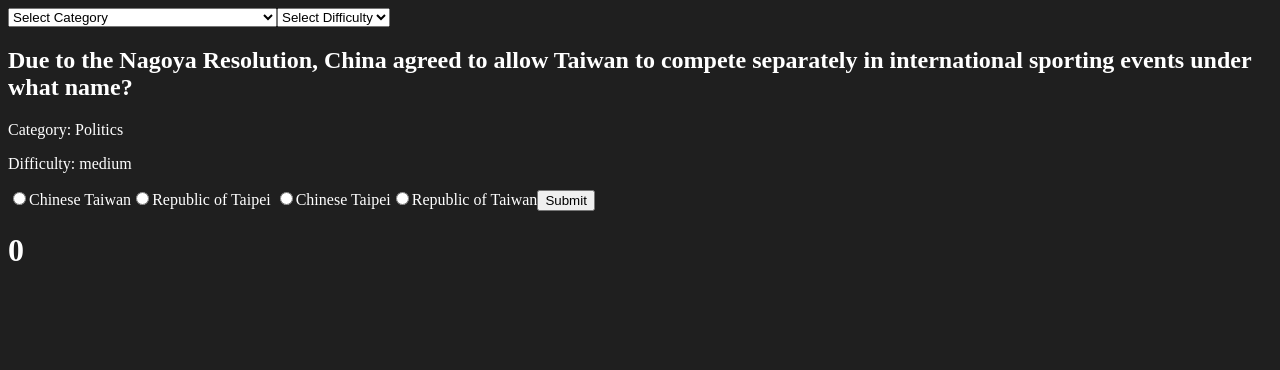
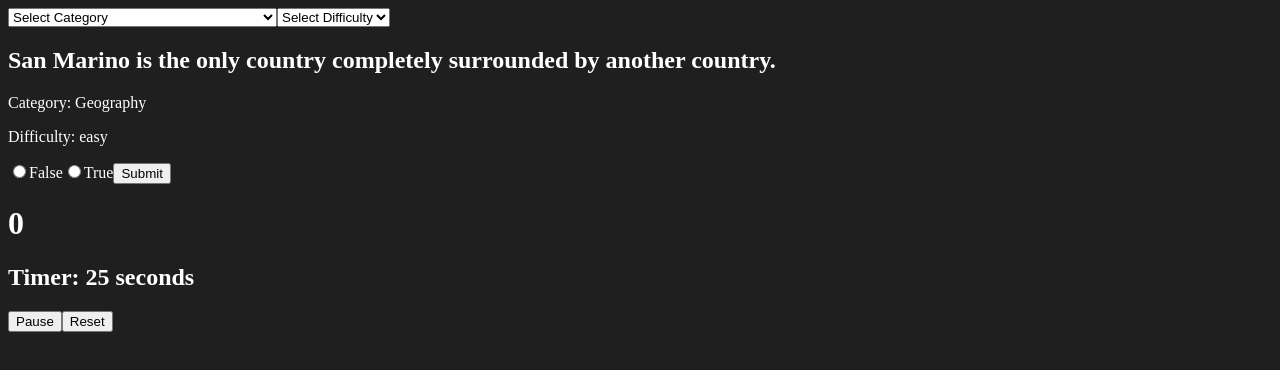
Before and after one commit to rahulpedapudi/react-quiz-app, a React (Vite) app: page / in a window 1280 px wide. Shown: the top 370 px of the page. Built offline with nearby package versions, Linux system fonts and the light colour scheme.

Commit message:
fix: issue with filter by category and difficulty feat: add basic timer functionality

```diff
--- a/src/components/Question.jsx
+++ b/src/components/Question.jsx
@@ -1,8 +1,9 @@
 import React from "react";
+import { useEffect, useState } from "react";
 import results from "../../api/db";
 import Option from "./Options";
-import { useEffect, useState } from "react";
 import Score from "./Scores";
+import Timer from "./Timer";
 import categories from "../../api/categories";
 
 export default function Question() {
@@ -46,7 +47,7 @@ export default function Question() {
       ) {
         const filteredQuestions = results.filter((item) => {
           return (
-            item.category === userCategory && item.difficulty == userDifficulty
+            item.category === userCategory && item.difficulty === userDifficulty
           );
         });
         // set question with random question from filtered questions
@@ -55,6 +56,8 @@ export default function Question() {
         // set random question if no category and difficulty is selected
         setQuestion(getRandom(results));
       }
+    } else {
+      setQuestion(getRandom(results));
     }
   }
 
@@ -105,12 +108,7 @@ export default function Question() {
     } else {
       setIsCorrect(false);
     }
-
-    if (category !== "Select Category") {
-      getByFilter(category);
-    } else {
-      setQuestion(getRandom(results)); // generating another ques after submit
-    }
+    getByFilter(category, difficulty);
     setSelectedAnswer(null);
     // uncheck radio buttons after submit
     const radioButtons = document.querySelectorAll('input[type="radio"]');
@@ -159,6 +157,16 @@ export default function Question() {
       </form>
       {isCorrect !== null && <p>{isCorrect ? "Correct" : "Incorrect"}</p>}
       <Score score={score} />
+      <Timer
+        initialSeconds={
+          question.difficulty === "easy"
+            ? 30
+            : question.difficulty === "medium"
+            ? 20
+            : 15
+        }
+        questionChange={question}
+      />
     </div>
   );
 }
--- /dev/null
+++ b/src/components/Timer.jsx
@@ -0,0 +1,43 @@
+import React from "react";
+import { useEffect, useState } from "react";
+
+export default function Timer(props) {
+  const [seconds, setSeconds] = useState(props.initialSeconds);
+  const [isRunning, setIsRunning] = useState(true);
+
+  useEffect(() => {
+    setSeconds(props.initialSeconds);
+  }, [props.questionChange]);
+
+  useEffect(() => {
+    let intervalId;
+    if (isRunning && seconds > 0) {
+      intervalId = setInterval(() => {
+        setSeconds((prevSeconds) => prevSeconds - 1);
+      }, 1000);
+    }
+    return () => clearInterval(intervalId);
+  }, [isRunning, seconds]);
+
+  //   const startTimer = () => {
+  //     setIsRunning(true);
+  //   };
+
+  const pauseTimer = () => {
+    setIsRunning(false);
+  };
+
+  const resetTimer = () => {
+    setIsRunning(false);
+    setSeconds(props.initialSeconds);
+  };
+
+  return (
+    <div>
+      <h2>Timer: {seconds} seconds</h2>
+      {/* <button onClick={startTimer}>Start</button> */}
+      <button onClick={pauseTimer}>Pause</button>
+      <button onClick={resetTimer}>Reset</button>
+    </div>
+  );
+}
```
Also changed, not shown: src/components/Progress.jsx (added).
